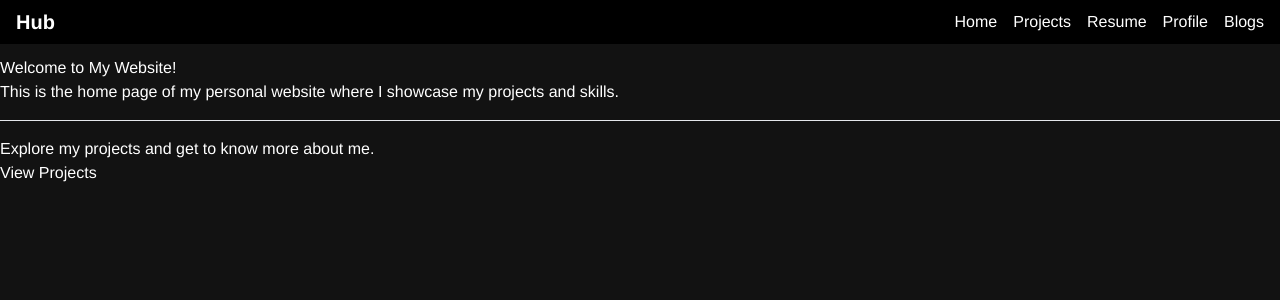
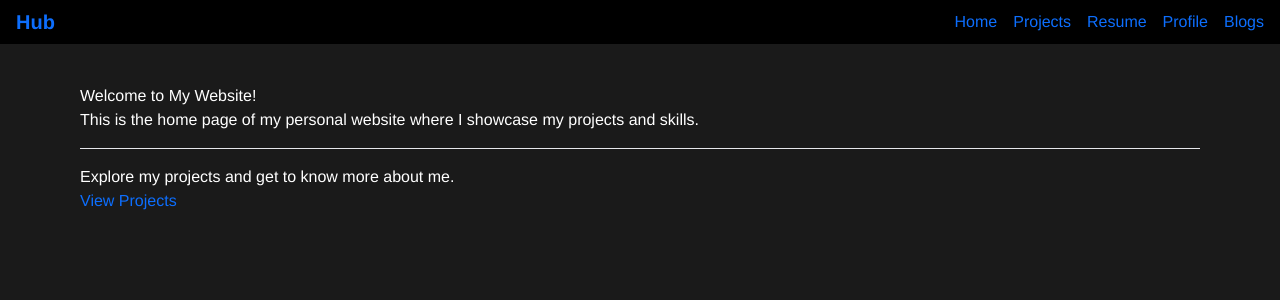
Before and after one commit to ddavidjeong/personal_website, a React (Create React App) app in the folder main/: page /home in a window 1280 px wide. Shown: the top 300 px of the page. Built offline with nearby package versions, Linux system fonts and the light colour scheme.

Commit message:
app css updates

```diff
--- a/main/src/App.css
+++ b/main/src/App.css
@@ -15,8 +15,23 @@
 }
 
 body {
-  background-color: #121212; /* Dark background */
-  color: #fff; /* White text color */
-  font-family: "Helvetica Neue", Helvetica, Arial,
-    sans-serif; /* Consistent font */
+  margin: 0;
+  font-family: "Helvetica Neue", Arial, sans-serif;
+  background-color: #1a1a1a;
+  color: #fff;
 }
+
+a {
+  color: #0d6efd;
+  text-decoration: none;
+}
+
+a:hover {
+  text-decoration: underline;
+}
+
+.container {
+  max-width: 1200px;
+  margin: 0 auto;
+  padding: 20px;
+}
```
